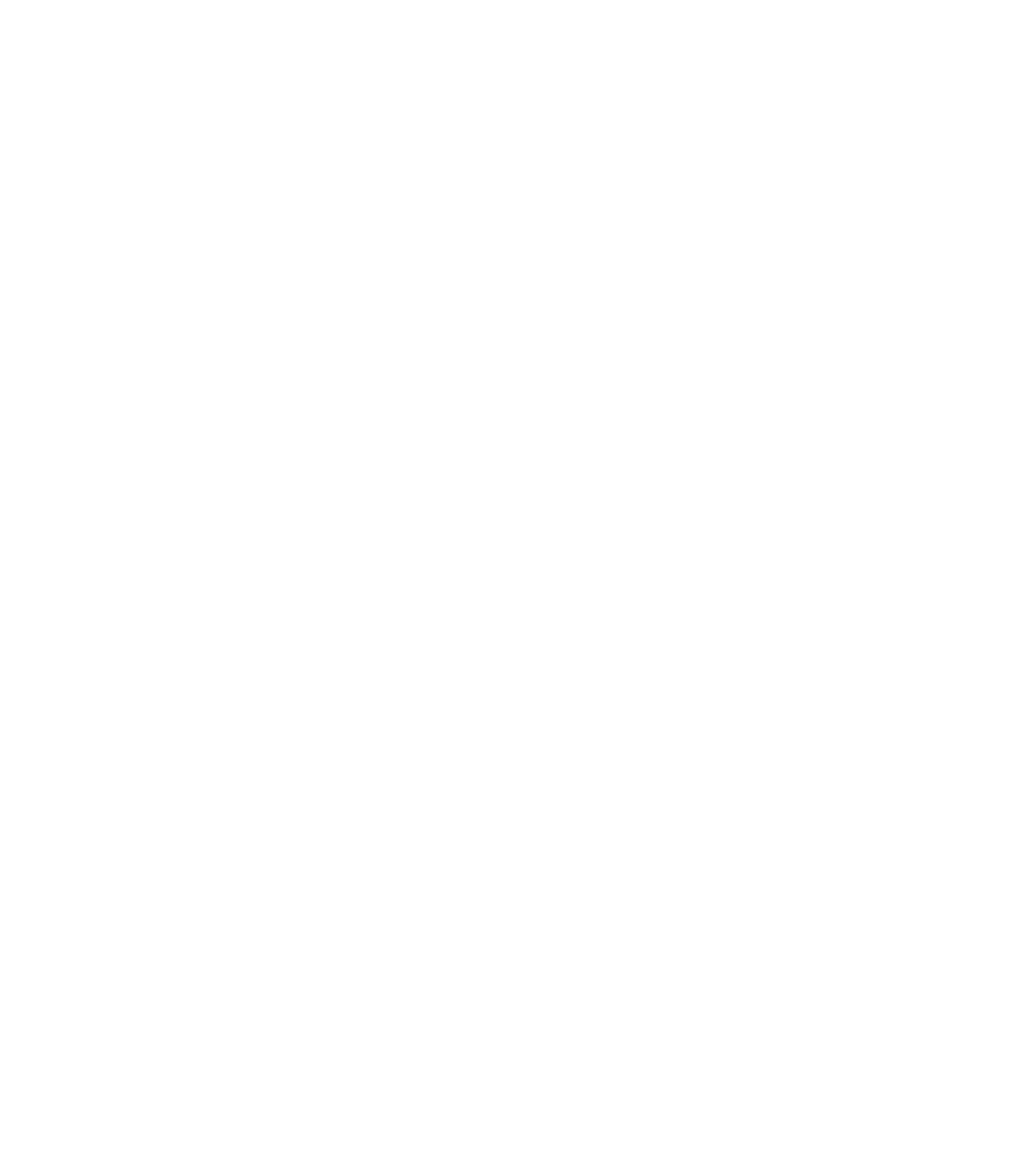
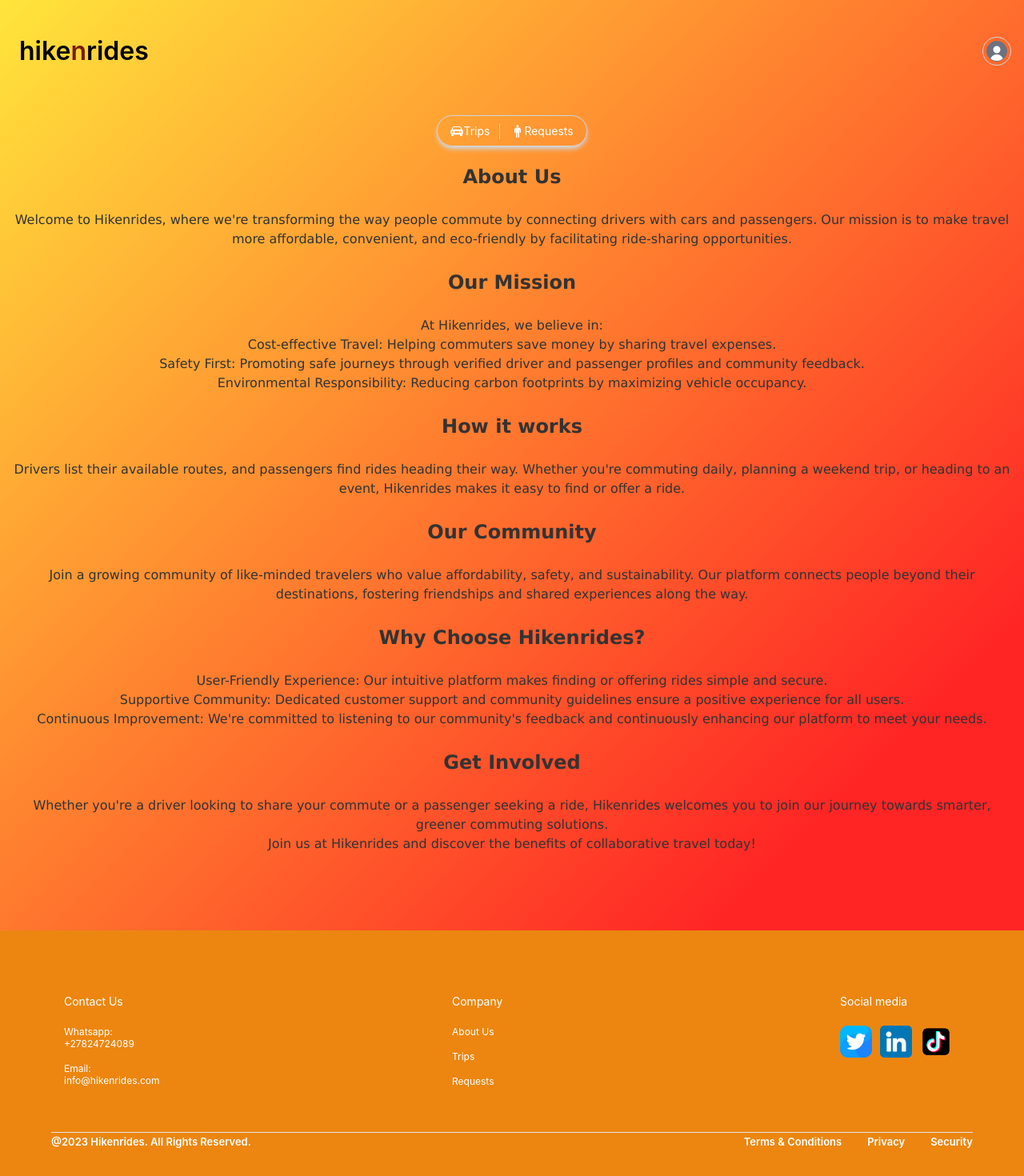
Before and after one commit to hikenrides/company_website, a React (Vite) app in the folder client/: page /about in a window 1280 px wide. Before the commit this address had no page. Shown: the top 1470 px of the page at 80% size. Before the commit the page ends 800 px from the top, so only its background shows below. Built offline with nearby package versions, Linux system fonts and the light colour scheme.

Commit message:
adding neccessary changes and components

```diff
--- /dev/null
+++ b/client/src/AboutUs.jsx
@@ -0,0 +1,28 @@
+import React from 'react';
+
+const AboutUs = () => {
+  return (
+    <div className="about-us mb-20">
+      <h2 style={{ marginBottom: '1.5rem', fontSize: '1.5rem', fontWeight: 'bold', color: '#333', fontFamily: 'Verdana' }}>About Us</h2>
+      <p style={{ color: '#333', fontFamily: 'Verdana' }}>Welcome to Hikenrides, where we're transforming the way people commute by connecting drivers with cars and passengers. Our mission is to make travel more affordable, convenient, and eco-friendly by facilitating ride-sharing opportunities.</p>
+      <h2 style={{ marginBottom: '1.5rem', marginTop: '1.5rem', fontSize: '1.5rem', fontWeight: 'bold', color: '#333', fontFamily: 'Verdana'}}>Our Mission</h2>
+      <p style={{ color: '#333', fontFamily: 'Verdana' }}>At Hikenrides, we believe in:</p>
+      <p style={{ color: '#333', fontFamily: 'Verdana' }}>Cost-effective Travel: Helping commuters save money by sharing travel expenses.</p>
+      <p style={{ color: '#333', fontFamily: 'Verdana' }}>Safety First: Promoting safe journeys through verified driver and passenger profiles and community feedback.</p>
+      <p style={{ color: '#333', fontFamily: 'Verdana' }}>Environmental Responsibility: Reducing carbon footprints by maximizing vehicle occupancy.</p>
+      <h2 style={{ marginBottom: '1.5rem', marginTop: '1.5rem', fontSize: '1.5rem', fontWeight: 'bold', color: '#333', fontFamily: 'Verdana' }}>How it works</h2>
+      <p style={{ color: '#333', fontFamily: 'Verdana' }}>Drivers list their available routes, and passengers find rides heading their way. Whether you're commuting daily, planning a weekend trip, or heading to an event, Hikenrides makes it easy to find or offer a ride.</p>
+      <h2 style={{ marginBottom: '1.5rem',marginTop: '1.5rem', fontSize: '1.5rem', fontWeight: 'bold', color: '#333', fontFamily: 'Verdana' }}>Our Community</h2>
+      <p style={{ color: '#333', fontFamily: 'Verdana' }}>Join a growing community of like-minded travelers who value affordability, safety, and sustainability. Our platform connects people beyond their destinations, fostering friendships and shared experiences along the way.</p>
+      <h2 style={{ marginBottom: '1.5rem',marginTop: '1.5rem' , fontSize: '1.5rem', fontWeight: 'bold', color: '#333', fontFamily: 'Verdana' }}>Why Choose Hikenrides?</h2>
+      <p style={{ color: '#333', fontFamily: 'Verdana' }}>User-Friendly Experience: Our intuitive platform makes finding or offering rides simple and secure.</p>
+      <p style={{ color: '#333', fontFamily: 'Verdana' }}>Supportive Community: Dedicated customer support and community guidelines ensure a positive experience for all users.</p>
+      <p style={{ color: '#333', fontFamily: 'Verdana' }}>Continuous Improvement: We're committed to listening to our community's feedback and continuously enhancing our platform to meet your needs.</p>
+      <h2 style={{ marginBottom: '1.5rem',marginTop: '1.5rem' , fontSize: '1.5rem', fontWeight: 'bold', color: '#333', fontFamily: 'Verdana' }}>Get Involved</h2>
+      <p style={{ color: '#333', fontFamily: 'Verdana' }}>Whether you're a driver looking to share your commute or a passenger seeking a ride, Hikenrides welcomes you to join our journey towards smarter, greener commuting solutions.</p>
+      <p style={{ color: '#333', fontFamily: 'Verdana' }}>Join us at Hikenrides and discover the benefits of collaborative travel today!</p>
+    </div>
+  );
+};
+
+export default AboutUs;
--- a/client/src/App.jsx
+++ b/client/src/App.jsx
@@ -24,6 +24,8 @@ import DepositPage from "./pages/DepositPage.jsx";
 import WithdrawPage from "./pages/WithdrawPage.jsx";
 import WithdrawForm from "./pages/WithdrawForm.jsx";
 import VerificationPage from './pages/VerificationPage.jsx';
+import AboutUs from './AboutUs.jsx';
+import Security from './Security.jsx';
 
 axios.defaults.baseURL = import.meta.env.VITE_API_BASE_URL;
 axios.defaults.withCredentials = true;
@@ -69,6 +71,9 @@ function App() {
           <Route path="/withdraw" element={<WithdrawPage />} />
           <Route path="/WithdrawalForm" element={<WithdrawForm />} />
           <Route path="/verification" element={<VerificationPage />} />
+          <Route path="/about" element={<AboutUs />} />
+          <Route path="/security" element={<Security />} />
+
         </Route>
       </Routes>
     </UserContextProvider>
--- /dev/null
+++ b/client/src/Security.jsx
@@ -0,0 +1,32 @@
+import React from 'react';
+
+const Security = () => {
+  return (
+    <div className="security mb-20">
+      <h2 style={{ marginBottom: '1.5rem', fontSize: '1.5rem', fontWeight: 'bold', color: '#333', fontFamily: 'Verdana' }}>Security</h2>
+      <p style={{ color: '#333', fontFamily: 'Verdana' }}>At Hikenrides, we prioritize the safety and security of our users. Here are some of the measures we take to ensure a secure experience:</p>
+
+      <h3 style={{ marginBottom: '1.5rem', marginTop: '1.5rem', fontSize: '1.5rem', fontWeight: 'bold', color: '#333', fontFamily: 'Verdana'}}>User Verification</h3>
+      <p style={{ color: '#333', fontFamily: 'Verdana' }}>All users undergo stringent verification processes. We verify identities and ensure only legitimate individuals join our platform.</p>
+
+      <h3 style={{ marginBottom: '1.5rem', marginTop: '1.5rem', fontSize: '1.5rem', fontWeight: 'bold', color: '#333', fontFamily: 'Verdana'}}>Document Verification</h3>
+      <p style={{ color: '#333', fontFamily: 'Verdana' }}>We require users to upload and verify legitimate documents such as driver's licenses and identification cards. This ensures that only verified drivers and passengers can request or offer rides.</p>
+
+      <h3 style={{ marginBottom: '1.5rem', marginTop: '1.5rem', fontSize: '1.5rem', fontWeight: 'bold', color: '#333', fontFamily: 'Verdana'}}>Data Encryption</h3>
+      <p style={{ color: '#333', fontFamily: 'Verdana' }}>We use industry-standard encryption methods to protect your personal and financial information.</p>
+
+      <h3 style={{ marginBottom: '1.5rem', marginTop: '1.5rem', fontSize: '1.5rem', fontWeight: 'bold', color: '#333', fontFamily: 'Verdana'}}>Secure Payment Processing</h3>
+      <p style={{ color: '#333', fontFamily: 'Verdana' }}>Transactions on our platform are securely processed to safeguard your financial details.</p>
+
+      <h3 style={{ marginBottom: '1.5rem', marginTop: '1.5rem', fontSize: '1.5rem', fontWeight: 'bold', color: '#333', fontFamily: 'Verdana'}}>Community Guidelines</h3>
+      <p style={{ color: '#333', fontFamily: 'Verdana' }}>We have clear community guidelines that all users must follow to maintain a safe and respectful environment.</p>
+
+      <h3 style={{ marginBottom: '1.5rem', marginTop: '1.5rem', fontSize: '1.5rem', fontWeight: 'bold', color: '#333', fontFamily: 'Verdana'}}>24/7 Customer Support</h3>
+      <p style={{ color: '#333', fontFamily: 'Verdana' }}>Our dedicated support team is available around the clock to assist with any security-related concerns or issues.</p>
+
+      <p style={{ color: '#333', fontFamily: 'Verdana' }}>For more information on our security policies and practices, please refer to our Terms and Conditions or contact our support team.</p>
+    </div>
+  );
+};
+
+export default Security;
--- /dev/null
+++ b/client/src/TermsConditions.jsx
@@ -0,0 +1,12 @@
+import React from 'react';
+
+const TermsConditions = () => {
+  return (
+    <div className="terms-conditions">
+      <h2>Terms & Conditions</h2>
+      <p>Your terms and conditions content goes here.</p>
+    </div>
+  );
+};
+
+export default TermsConditions;
--- a/client/src/footer.jsx
+++ b/client/src/footer.jsx
@@ -11,18 +11,13 @@ const Footer= () =>{
             <div className="sb__footer section__padding">
                 <div className="sb__footer-links">
 
-                    <div className="sb__footer-links_div">
+                    {/*<div className="sb__footer-links_div">
                         <h4>Resources</h4>
                         <a href="/resource">
                             <p>Resource Center</p>
                         </a>
-                        <a href="/resource">
-                            <p>Testimonials</p>
-                        </a>
-                        <a href="/resource">
-                            <p>STV</p>
-                        </a>
-                    </div>
+
+                    </div>*/}
                     <div className="sb__footer-links_div">
                         <h4>Contact Us
                         </h4>
@@ -34,21 +29,18 @@ const Footer= () =>{
                         <a href="/about">
                             <p>About Us</p>
                         </a>
-                        <a href="/press">
+                        <a href="/account/trips">
                             <p>Trips</p>
                         </a>
-                        <a href="/career">
+                        <a href="/account/requests">
                             <p>Requests</p>
-                        </a>
-                        <a href="/contact">
-                            <p>Drivers</p>
                         </a>
 
                     </div>
                     <div className="sb__footer-links_div">
                         <h4>Social media</h4>
                         <div className="socialmedia">
-                            <a href="https://www.facebook.com/profile.php?id=61553868901955"><p><img src={fb} alt=""/></p></a>
+                            {/*<a href="https://www.facebook.com/profile.php?id=61553868901955"><p><img src={fb} alt=""/></p></a>*/}
                             <a href="https://x.com/hikenrides"><p><img src={twitter} alt=""/></p></a>
                             <a href="https://www.linkedin.com/company/103176597/admin/feed/posts/?feedType=following"><p><img src={linkedin} alt=""/></p></a>
                             <a href="https://www.tiktok.com/@hikenrides?lang=en"><p><img src={insta} alt=""/></p></a>
@@ -66,10 +58,9 @@ const Footer= () =>{
                         </p>
                     </div>
                     <div className="sb__footer-below-links">
-                        <a href="/terms"><div><p>Terms & Conditions</p></div></a>
+                        <a href="/Terms and Conditions"><div><p>Terms & Conditions</p></div></a>
                         <a href="/privacy"><div><p>Privacy</p></div></a>
                         <a href="/security"><div><p>Security</p></div></a>
-                        <a href="/cookies"><div><p>Cookie Declaration</p></div></a>
                     </div>
                 </div>
 
--- a/client/src/pages/PlacesFormPage.jsx
+++ b/client/src/pages/PlacesFormPage.jsx
@@ -308,6 +308,7 @@ export default function PlacesFormPage() {
               onChange={(date) => setDate(date)}
               placeholderText="Select leaving date"
               dateFormat="MM/dd/yyyy"
+              popperPlacement="top-start"
             />
           </div>
 
--- a/client/src/pages/PlacesPage.jsx
+++ b/client/src/pages/PlacesPage.jsx
@@ -1,4 +1,4 @@
-import { Link, useNavigate } from "react-router-dom";
+import { useNavigate } from "react-router-dom";
 import AccountNav from "../AccountNav";
 import { useEffect, useState, useContext } from "react";
 import axios from "axios";
@@ -103,7 +103,7 @@ export default function PlacesPage() {
             .filter(place => place.status !== 'deleted')
             .map((place) => (
               <div key={place._id} className="w-full flex cursor-pointer shadow-md rounded-2xl overflow-hidden p-4 mb-4" style={{ backgroundColor: 'white' }}>
-                <Link to={`/account/places/${place._id}`} className="flex-grow" onClick={() => toggleExpandPlace(place._id)}>
+                <div className="flex-grow">
                   <div style={{ display: 'flex', alignItems: 'center' }}>
                     <h2 className="text-xl font-medium" style={{ color: 'orange', marginRight: '8px' }}>pick-up area:</h2>
                     <span>{place.province}, {place.from}</span>
@@ -120,7 +120,7 @@ export default function PlacesPage() {
                     <p className="text-sm mt-2" style={{ color: 'orange', marginRight: '8px' }}>date:</p>
                     <span>{new Date(place.date).toLocaleDateString('en-US')}</span>
                   </div>
-                </Link>
+                </div>
                 <button onClick={() => handleDeleteTrip(place._id)} className="ml-4 text-red-500 hover:text-red-700">
                   <IconButton aria-label="delete">
                     <DeleteIcon />
--- a/client/src/pages/RegisterPage.jsx
+++ b/client/src/pages/RegisterPage.jsx
@@ -194,6 +194,7 @@ export default function RegisterPage() {
                     name="driverLicense"
                     value={driverLicense}
                     onChange={(ev) => setDriverLicense(ev.target.value)}
+                    inputProps={{ maxLength: 12 }}
                   />
                 </Grid>
               )}
--- a/client/src/pages/RequestsPage.jsx
+++ b/client/src/pages/RequestsPage.jsx
@@ -77,7 +77,7 @@ export default function RequestsPage() {
         {requests.length > 0 &&
           requests.map((request) => (
             <div key={request._id} className="w-full flex cursor-pointer shadow-md rounded-2xl overflow-hidden p-4 mb-4" style={{ backgroundColor: 'white' }}>
-              <Link to={`/account/Myrequests/${request._id}`} className="flex-grow">
+              <div className="flex-grow">
                 <div style={{ display: 'flex', alignItems: 'center' }}>
                   <h2 className="text-xl font-medium" style={{ color: 'orange', marginRight: '8px' }}>pick-up area:</h2>
                   <span>{request.from}</span>
@@ -94,7 +94,7 @@ export default function RequestsPage() {
                   <p className="text-sm mt-2" style={{ color: 'orange', marginRight: '8px' }}>date:</p>
                   <span>{new Date(request.date).toLocaleDateString('en-US')}</span>
                 </div>
-              </Link>
+              </div>
               <button onClick={() => handleDeleteRequest(request._id)} className="ml-4 text-red-500 hover:text-red-700">
                 <IconButton aria-label="delete">
                   <DeleteIcon />
```
Also changed, not shown: client/src/pages/TripRequest.jsx (+6 -5 lines).
